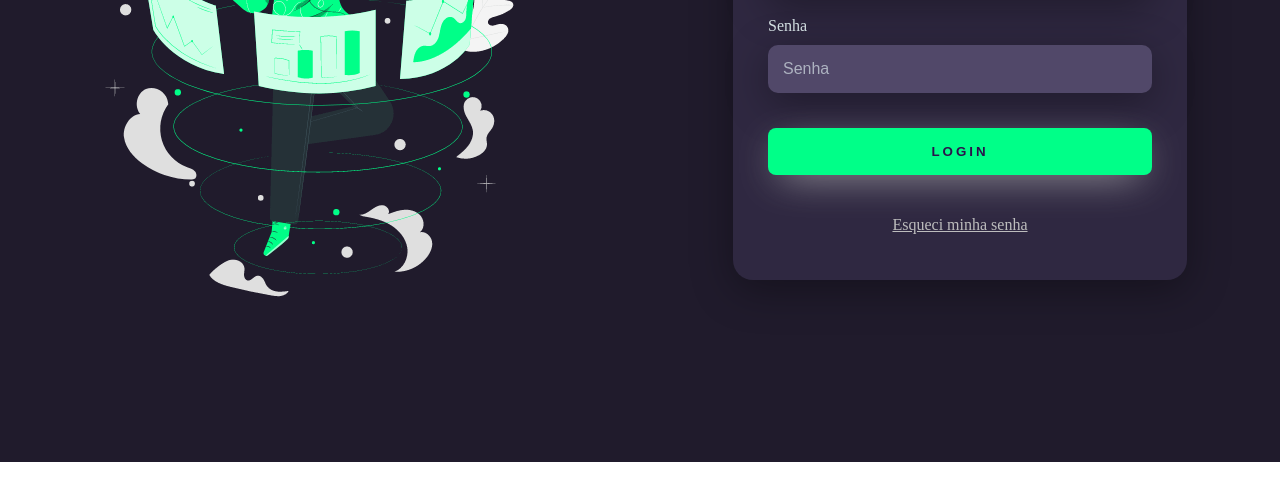
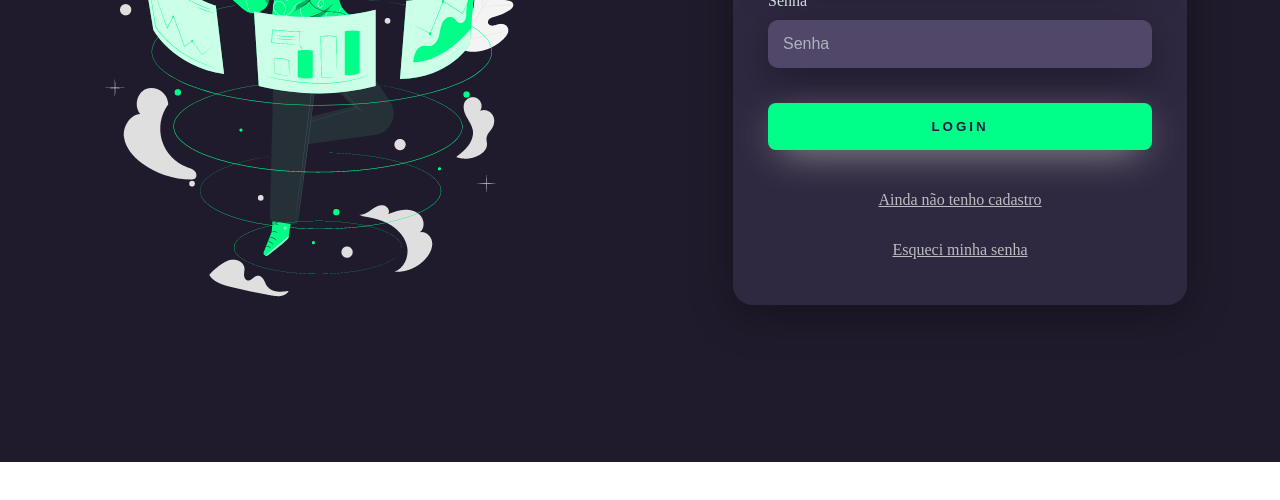
Before and after one commit to Caioalves14/SEA-frontend, a plain HTML site: page index.html in a window 1280 px wide. Shown: the part 338-838 px from the top of the page. Drawn offline with Linux system fonts and the light colour scheme.

Commit message:
opção de ir para a tela de cadastro

```diff
--- a/index.html
+++ b/index.html
@@ -23,6 +23,9 @@
                     <input type="password"name="senha" placeholder="Senha">
                 </div>
                 <button class="btn-login">Login</button>
+                <a class="cadastro" href="views/tipousuario.html">
+                    <p class="complement">Ainda não tenho cadastro</p>
+                </a>
                 <a class="recuperar-senha" href="views/recuperar-senha.html">
                     <p class="complement">Esqueci minha senha</p>
                 </a>
--- a/public/css/estilo.css
+++ b/public/css/estilo.css
@@ -91,6 +91,9 @@ body*{
     cursor: pointer;
     box-shadow: 0px 10px 40px -12px #BDBDBD;
 }
+.cadastro{
+    color:#BDBDBD;
+}
 
 @media only screen and(max-width: 950px){
     .card-login{
```
